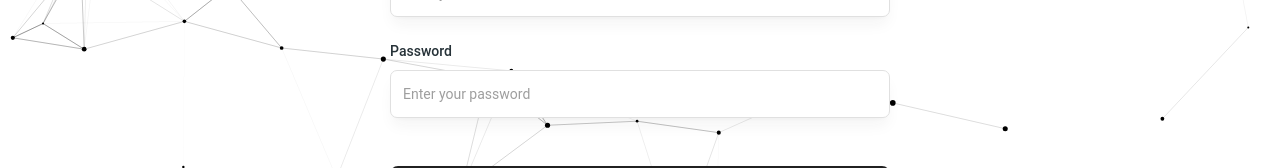
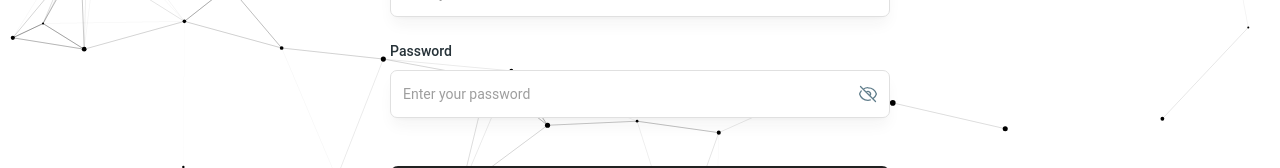
Before and after one commit to prikol769/blog-app-frontend, a React (Vite) app: page /sign-in in a window 1280 px wide. Shown: the part 320-488 px from the top of the page. Built offline with nearby package versions, Linux system fonts and the light colour scheme.

Commit message:
added show password

```diff
--- a/src/pages/SignInPage.jsx
+++ b/src/pages/SignInPage.jsx
@@ -5,6 +5,7 @@ import axios from "axios";
 import { Link, useNavigate } from "react-router-dom";
 import { useGlobalContext } from "../context/GlobalContext";
 import AlertCustomCloseIcon from "../components/AlertCustomCloseIcon";
+import { EyeIcon, EyeSlashIcon } from "@heroicons/react/24/outline";
 
 const SignInPage = () => {
   const navigate = useNavigate();
@@ -12,6 +13,7 @@ const SignInPage = () => {
   const [password, setPassword] = useState("");
   const [error, setError] = useState("");
   const { setUserInfo } = useGlobalContext();
+  const [showPassword, setShowPassword] = useState(false);
 
   const handleLogin = async (e) => {
     e.preventDefault();
@@ -36,7 +38,7 @@ const SignInPage = () => {
   };
 
   return (
-    <div className="flex items-center justify-center h-[100vh]">
+    <div className="flex items-center justify-center h-[100vh] px-4">
       {error && <AlertCustomCloseIcon message={error} setError={setError} />}
       <form
         onSubmit={handleLogin}
@@ -58,10 +60,23 @@ const SignInPage = () => {
           required
           minLength="4"
           placeholder="Enter your password"
-          type="password"
+          type={showPassword ? "text" : "password"}
           label="Password"
           value={password}
           onChange={(e) => setPassword(e.target.value)}
+          icon={
+            showPassword ? (
+              <EyeIcon
+                className="mt-2 cursor-pointer"
+                onClick={() => setShowPassword(!showPassword)}
+              />
+            ) : (
+              <EyeSlashIcon
+                className="mt-2 cursor-pointer"
+                onClick={() => setShowPassword(!showPassword)}
+              />
+            )
+          }
         />
         <Button className="mt-6 h-[52px] text-md" type="submit">
           Sign In
--- a/src/pages/SignUpPage.jsx
+++ b/src/pages/SignUpPage.jsx
@@ -4,6 +4,7 @@ import { useState } from "react";
 import { Link, useNavigate } from "react-router-dom";
 import axios from "axios";
 import AlertCustomCloseIcon from "../components/AlertCustomCloseIcon";
+import { EyeIcon, EyeSlashIcon } from "@heroicons/react/24/outline";
 
 const SignUpPage = () => {
   const navigate = useNavigate();
@@ -14,6 +15,7 @@ const SignUpPage = () => {
     email: "",
   });
   const [error, setError] = useState("");
+  const [showPassword, setShowPassword] = useState(false);
 
   const handleSubmit = async (e) => {
     e.preventDefault();
@@ -33,7 +35,7 @@ const SignUpPage = () => {
   };
 
   return (
-    <div className="flex items-center justify-center h-[100vh]">
+    <div className="flex items-center justify-center h-[100vh] px-4">
       {error && <AlertCustomCloseIcon message={error} setError={setError} />}
       <form
         onSubmit={handleSubmit}
@@ -74,12 +76,25 @@ const SignUpPage = () => {
         <FormInput
           required
           minLength="4"
-          type="password"
+          type={showPassword ? "text" : "password"}
           label="Password"
           placeholder="Set your password"
           value={userData.password}
           onChange={(e) =>
             setUserData({ ...userData, password: e.target.value })
+          }
+          icon={
+            showPassword ? (
+              <EyeIcon
+                className="mt-2 cursor-pointer"
+                onClick={() => setShowPassword(!showPassword)}
+              />
+            ) : (
+              <EyeSlashIcon
+                className="mt-2 cursor-pointer"
+                onClick={() => setShowPassword(!showPassword)}
+              />
+            )
           }
         />
         <Button className="mt-6 h-[52px] text-md" type="submit">
```
